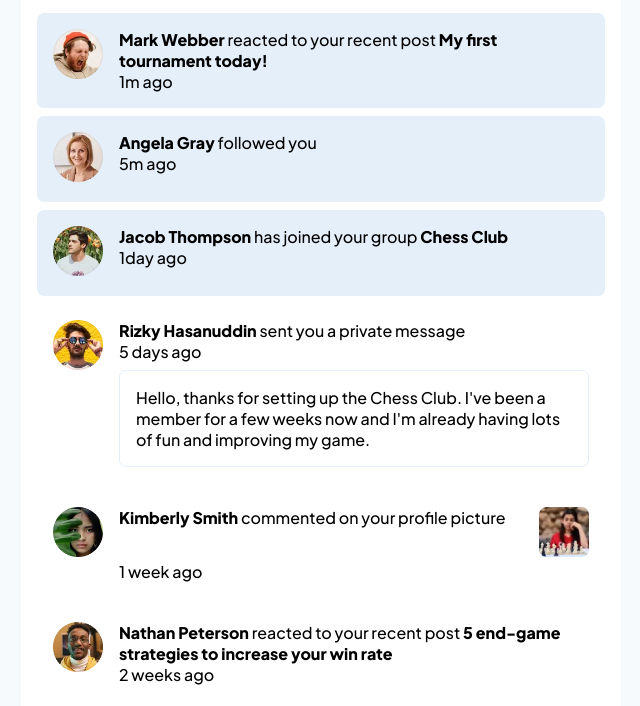
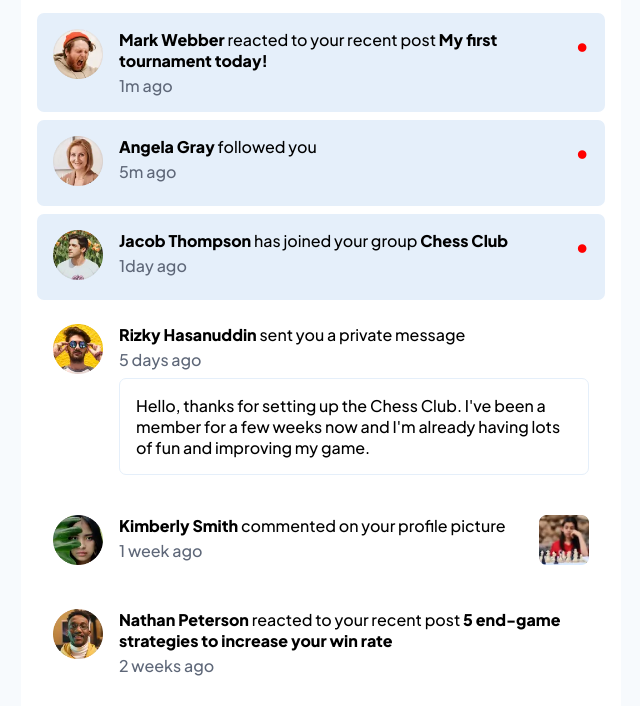
Before and after one commit to jossyboy2580/notifications-page, a plain HTML site: page index.html in a window 1280 px wide. Shown: the part 91-797 px from the top of the page, without its empty margins (319-959 px from the left). Drawn offline with Linux system fonts and the light colour scheme.

Commit message:
uploading to git

```diff
--- a/index.html
+++ b/index.html
@@ -86,6 +86,7 @@
                 <div class="message-content">
                     <p><a href="#" class="name-link">Kimberly Smith</a> commented on your profile picture
 
+                        <span class="time">1 week ago</span>
                     </p>
                     <span class="liked-picture">
                       <img
@@ -93,8 +94,8 @@
                         alt="Me playing chess"
                       />
                     </span>
+
                 </div>
-                <span class="time">1 week ago</span>
             </p>
         </div>
     </div>
--- a/style.css
+++ b/style.css
@@ -132,12 +132,26 @@ header h1 .count {
     padding: 1em;
     margin-bottom: .5em;
     border-radius: 7px;
+    /* position: relative; */
     gap: 1em;
     grid-template-columns: 50px 1fr;
 }
 
 .notification.new {
     background-color: var(--light-grayish-blue-1);
+}
+
+.notification.new p.message {
+    position: relative;
+}
+
+.notification.new p.message::after {
+    content: '\2022';
+    color: red;
+    font-size: 1.5em;
+    position: absolute;
+    top: 0;
+    right: 0;
 }
 
 .notification .profile-image {
@@ -156,6 +170,12 @@ header h1 .count {
 .message-content {
     display: grid;
     grid-template-columns: 1fr 50px;
+}
+
+.time {
+    display: block;
+    margin-top: 4px;
+    color: var(--dark-grayish-blue)
 }
 
 .liked-picture {
```
